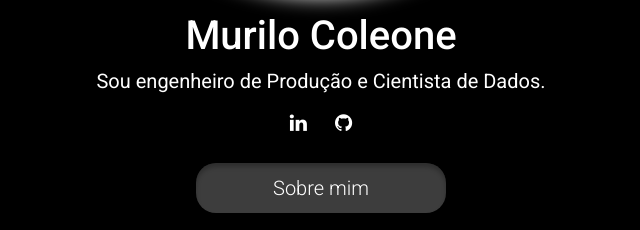
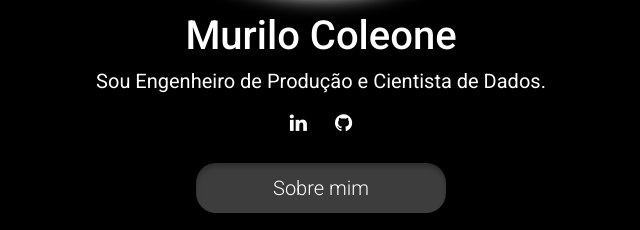
Before and after one commit to Coleone7/coleone7linktree, a plain HTML site: page about.html in a window 1280 px wide. Shown: the part 319-549 px from the top of the page, 319-959 px from the left. Drawn offline with Linux system fonts and the light colour scheme.

Commit message:
1.021
correção da descrição do profile em português de engenheiro para Engenheiro

```diff
--- a/about.html
+++ b/about.html
@@ -27,7 +27,7 @@
         <div class="profile">
             <img src="https://avatars.githubusercontent.com/u/86635499?v=4" alt="foto: murilo coleone" class="avatar">
             <h1>Murilo Coleone</h1>
-            <h2>Sou engenheiro de Produção e Cientista de Dados.</h2>
+            <h2>Sou Engenheiro de Produção e Cientista de Dados.</h2>
         </div>
 
         <ul class="social-media">
```
Also changed, not shown: index.html (+1 -1 lines), projects-data.html (+1 -1 lines), projects-front.html (+1 -1 lines), projects-python.html (+1 -1 lines), projects.html (+1 -1 lines).
